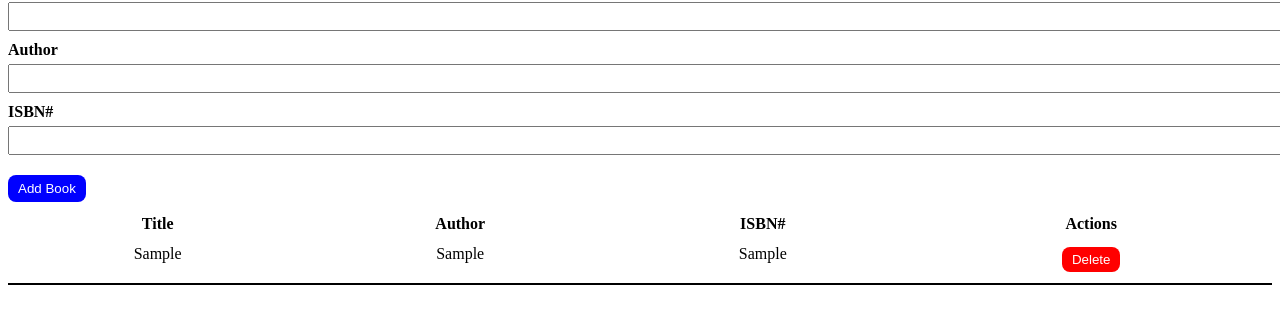
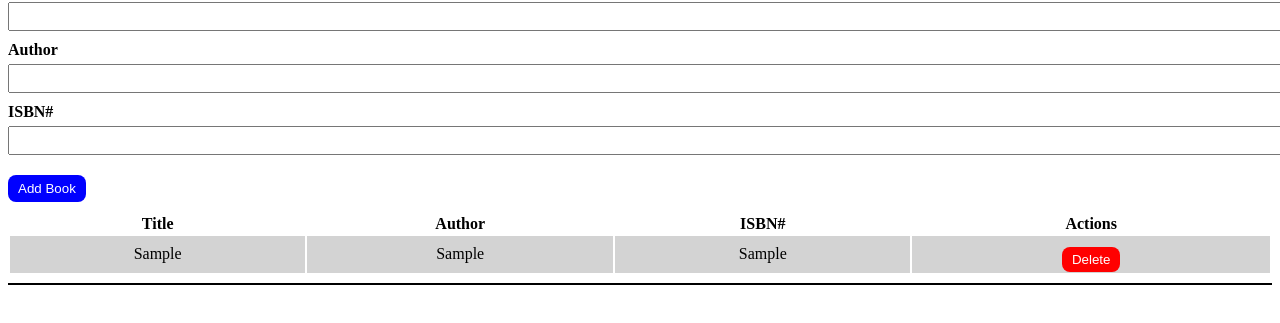
Before and after one commit to acciojob/book-list-rambabu1458, a website: page main.html in a window 1280 px wide. Both pictures are taken after typing "Sample", "Sample", "Sample" into the empty fields and a click on the button "Add Book". Shown: the part 101-424 px from the top of the page. Drawn offline with Linux system fonts and the light colour scheme.

Commit message:
created a submission

```diff
--- a/main.html
+++ b/main.html
@@ -31,7 +31,7 @@
     </form>
 </div>
 
-<table id="book-list" >
+<table id="book-list" class="table-striped">
     <tr>
         <th>Title</th>
         <th>Author</th>
--- a/styles.css
+++ b/styles.css
@@ -64,3 +64,9 @@ button:hover {
     padding: 5px 10px;
     cursor: pointer;
 }
+.table-striped{
+	border:0px solid;
+}
+tr td{
+	background-color:lightgray;
+}
```
